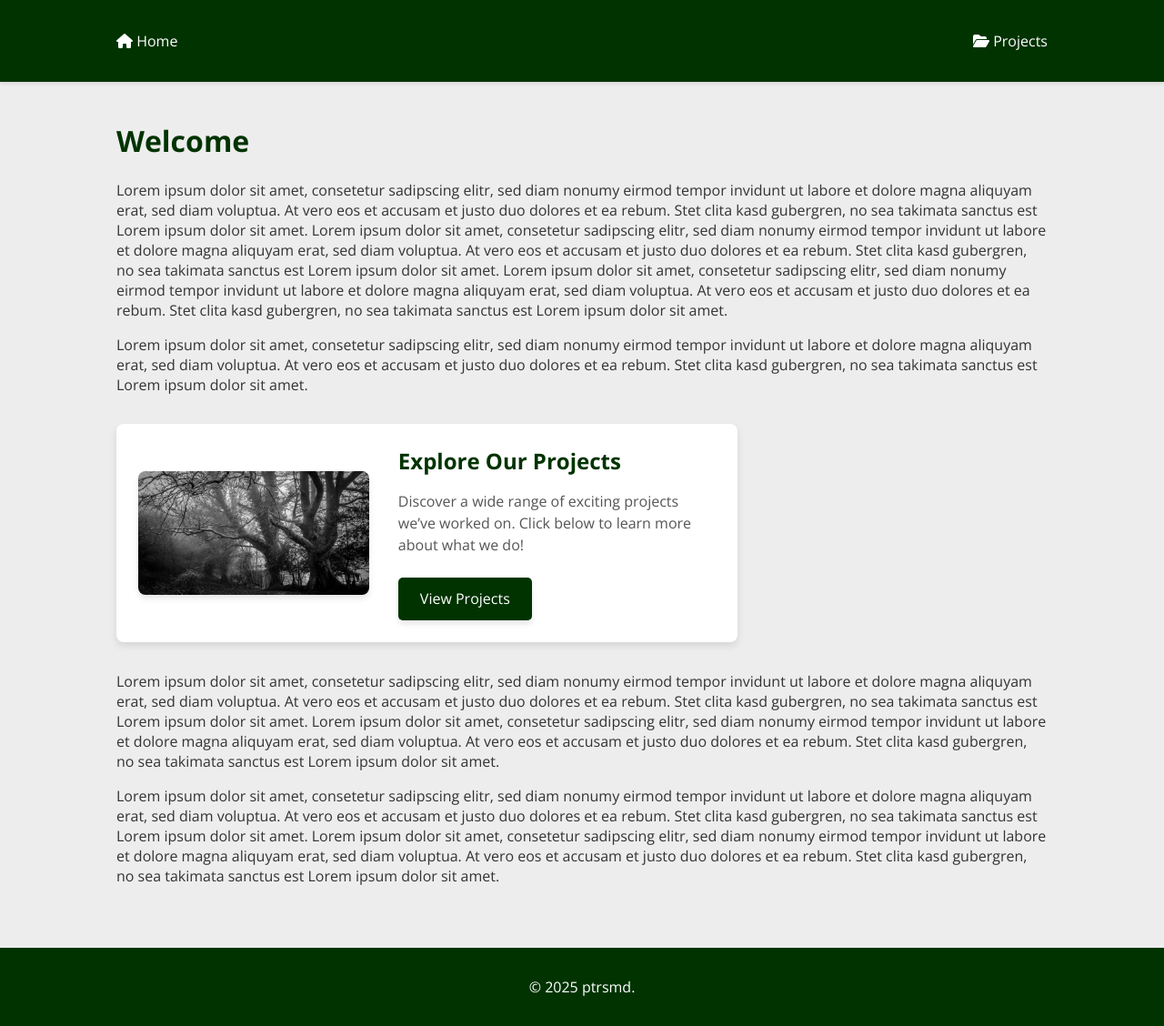
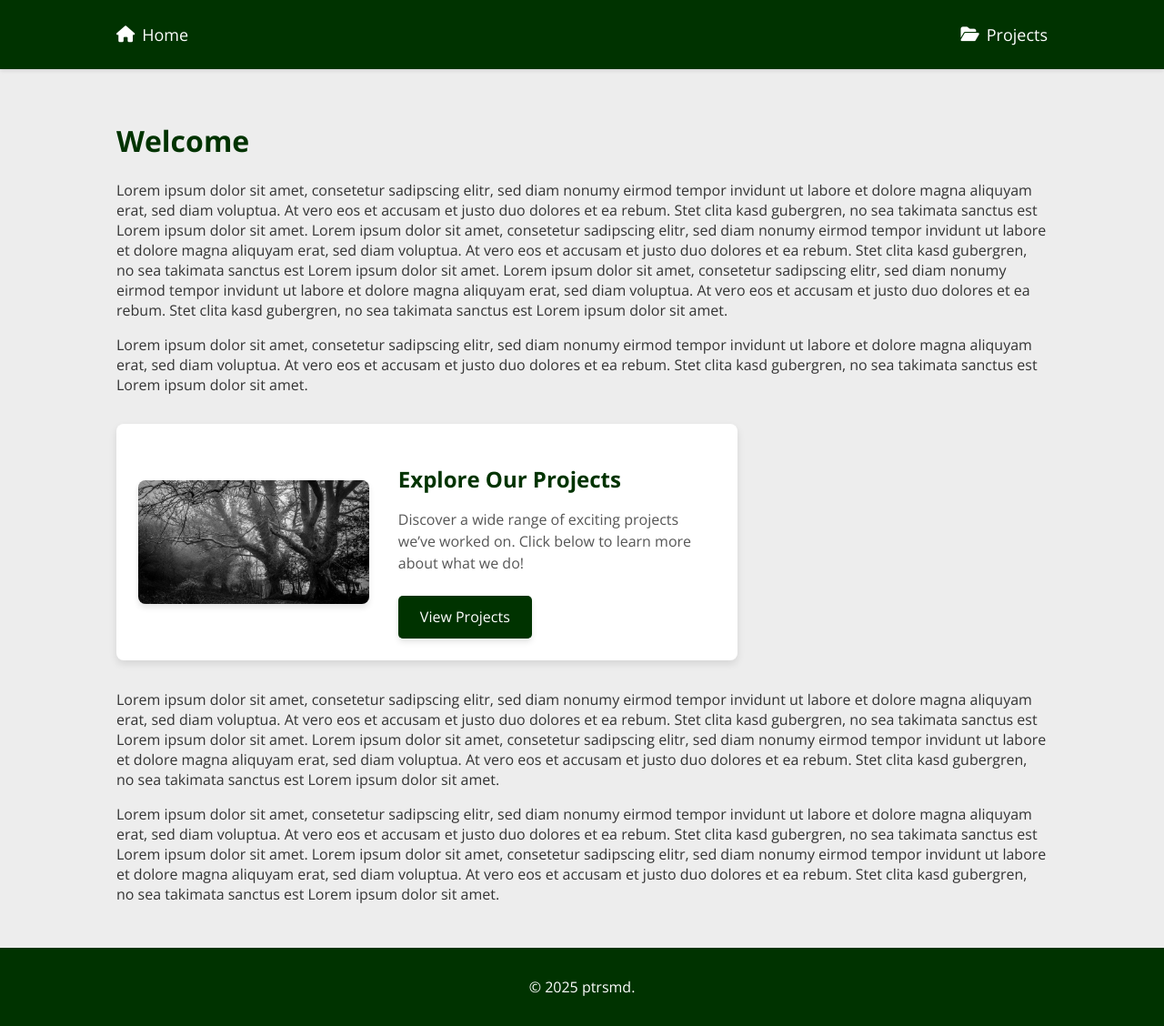
Before and after one commit to schminho/schminho.github.io, a Jekyll site: the page built from index.md, in a window 1280 px wide and 1128 px high. Shown: the whole window at 91% size. Built offline with Jekyll 4.4.1, drawn with Linux system fonts in a browser that asks for light colours.

Commit message:
Update style.css

```diff
--- a/assets/css/style.css
+++ b/assets/css/style.css
@@ -6,138 +6,121 @@
     padding: 0;
     background-color: #EDEDED; /* Light gray background */
     display: flex;
-    justify-content: center; /* Center the container horizontally */
+    justify-content: center;
     height: 100vh;
 }
 
 /* General container styling */
 .container {
-    width: 100%; /* Full width */
-    max-width: 1920px; /* Cap width at 1920px */
-    margin: 0 auto; /* Center container */
+    width: 100%;
+    max-width: 1920px;
+    margin: 0 auto;
     display: flex;
     flex-direction: column;
-    box-sizing: border-box; /* Ensure consistent padding and border calculations */
+    box-sizing: border-box;
 }
 
 /* Header styling */
 header {
-    background-color: #003300; /* Dark green background */
-    color: #FFFFFF; /* White text */
+    background-color: #003300;
+    color: #FFFFFF;
     position: fixed;
-    width: 100%; /* Full width for the header */
+    width: 100%;
     z-index: 1000;
     box-shadow: 0 2px 4px rgba(0, 0, 0, 0.1);
-    padding: 1rem 0; /* Ensure height by adding padding */
-    box-sizing: border-box; /* Consistent box model */
+    padding: 1rem 0;
+    box-sizing: border-box;
 }
 
-/* Navigation bar should be full width */
+/* Navigation bar */
 .nav-container {
     width: 100%;
     background-color: #003300;
-    box-sizing: border-box;
     display: flex;
     justify-content: center; /* Center content */
+    box-sizing: border-box;
 }
 
-/* Navigation content should match page width */
+/* Navigation content */
 .nav-content {
-    width: 80%; /* Matches content width */
-    max-width: 1920px; /* Align with main container */
+    width: 80%;
+    max-width: 1920px; /* Align with main content */
     display: flex;
-    justify-content: space-between; /* Home on left, Projects on right */
+    justify-content: space-between;
     align-items: center;
-    padding: 10px 20px; /* Match content padding */
+    padding: 10px 20px;
 }
 
-/* Updated navigation container */
-.nav-items {
-    display: flex;
-    justify-content: space-between; /* Home left, Projects right */
-    align-items: center;
-    max-width: 80%; /* Align with content */
-    margin: 0 auto; /* Center within the viewport */
-    padding: 0 20px; /* Consistent padding */
-}
-
-/* Ensure navigation links are inline */
-.nav-items a {
+/* Navigation links */
+.nav-content a {
     color: #FFFFFF;
     text-decoration: none;
     font-size: 18px;
     display: flex;
     align-items: center;
-    gap: 8px; /* Spacing between icon and text */
+    gap: 8px; /* Space between icon and text */
 }
 
 /* Push 'Projects' to the right */
-.nav-items a:first-child {
-    margin-right: auto; /* Pushes "Projects" to the right */
+.nav-content a:first-child {
+    margin-right: auto;
 }
 
-/* Individual nav links */
-nav a {
-    color: #FFFFFF; /* White links */
-    text-decoration: none;
-    padding: 0.5rem 0; /* Adjust vertical padding */
-    position: relative; /* Needed for positioning the pseudo-element */
+/* Navigation link hover effect */
+.nav-content a::after {
+    content: "";
+    position: absolute;
+    left: 0;
+    right: 0;
+    bottom: 0;
+    width: 0;
+    height: 2px;
+    background-color: #FFFFFF;
+    transition: width 0.3s ease;
 }
 
-nav a::after {
-    content: ""; /* Creates the underline */
-    position: absolute;
-    left: 0; /* Start underline exactly below the text */
-    right: 0; /* Ensure no additional width */
-    bottom: 0; /* Position underline at the very bottom */
-    width: 0; /* Start with no width */
-    height: 2px; /* Height of the underline */
-    background-color: #FFFFFF; /* White underline */
-    transition: width 0.3s ease; /* Smooth animation for underline */
-}
-
-nav a:hover::after {
-    width: 100%; /* Expand underline to match the text's width */
+.nav-content a:hover::after {
+    width: 100%;
 }
 
 /* Main content area */
 main {
-    flex: 1; /* Fill remaining space */
-    padding: 2rem 0; /* Adjust padding for content area */
-    margin-top: 80px; /* Height of the header */
-    box-sizing: border-box; /* Ensure padding and borders are calculated consistently */
+    flex: 1;
+    padding: 2rem 0;
+    margin-top: 80px; /* Height of the fixed header */
+    box-sizing: border-box;
 }
 
 /* Content inside the container */
 .content {
-    width: 80%; /* Constrain content to 80% */
-    margin: 0 auto; /* Align content with the nav items */
-    box-sizing: border-box; /* Consistent box model */
+    width: 80%;
+    margin: 0 auto;
+    box-sizing: border-box;
 }
 
-/* Content Links Styling */
+/* Links styling */
 main a {
-    color: #003300; /* Dark green for links */
+    color: #003300;
     text-decoration: none;
-    border-bottom: 1px solid #003300; /* Subtle underline */
+    border-bottom: 1px solid #003300;
     transition: color 0.3s ease, border-bottom 0.3s ease, background-color 0.3s ease;
 }
 
 main a:hover {
-    color: #FFFFFF; /* White text on hover */
-    background-color: #003300; /* Dark green background for contrast */
-    border-bottom: 1px solid #FFFFFF; /* Matching underline */
+    color: #FFFFFF;
+    background-color: #003300;
+    border-bottom: 1px solid #FFFFFF;
 }
 
 /* Headings styling */
 h1, h2, h3 {
-    color: #003300; /* Dark green for headings */
+    color: #003300;
 }
 
-/* Button styling */
+/* Buttons */
 button {
-    background-color: #003300; /* Dark green */
-    color: #FFFFFF; /* White text */
+    background-color: #003300;
+    color: #FFFFFF;
     border: none;
     padding: 0.75rem 1.5rem;
     cursor: pointer;
@@ -146,133 +129,133 @@
 }
 
 button:hover {
-    background-color: #002600; /* Slightly darker green on hover */
-    transform: scale(1.05); /* Slight zoom effect */
+    background-color: #002600;
+    transform: scale(1.05);
 }
 
-/* Footer styling */
+/* Footer */
 footer {
-    background-color: #003300; /* Dark green background */
-    color: #FFFFFF; /* White text */
+    background-color: #003300;
+    color: #FFFFFF;
     text-align: center;
     padding: 1rem;
     width: 100%;
-    box-sizing: border-box; /* Include padding in width calculations */
+    box-sizing: border-box;
 }
 
 /* Teaser Section */
 .teaser {
     display: flex;
-    flex-direction: column; /* Default: Stack image and text vertically */
-    align-items: flex-start; /* Left-align content */
-    gap: 1rem; /* Spacing between elements */
+    flex-direction: column;
+    align-items: flex-start;
+    gap: 1rem;
     padding: 1.5rem;
-    background-color: #FFFFFF; /* White background */
-    box-shadow: 0 4px 8px rgba(0, 0, 0, 0.1); /* Subtle shadow for depth */
-    border-radius: 8px; /* Rounded corners */
-    margin: 2rem 0; /* Spacing from other sections */
-    width: 100%; /* Default: Full width for small and medium viewports */
-    box-sizing: border-box; /* Ensure padding doesn't affect dimensions */
+    background-color: #FFFFFF;
+    box-shadow: 0 4px 8px rgba(0, 0, 0, 0.1);
+    border-radius: 8px;
+    margin: 2rem 0;
+    width: 100%;
+    box-sizing: border-box;
 }
 
 /* Teaser Image */
 .teaser-image {
-    width: 100%; /* Full width within the teaser */
-    max-height: 200px; /* Constrain image height */
-    border-radius: 8px; /* Rounded corners for the image */
-    object-fit: cover; /* Ensure the image scales nicely */
-    box-shadow: 0 4px 6px rgba(0, 0, 0, 0.1); /* Subtle shadow */
+    width: 100%;
+    max-height: 200px;
+    border-radius: 8px;
+    object-fit: cover;
+    box-shadow: 0 4px 6px rgba(0, 0, 0, 0.1);
 }
 
 /* Teaser Content */
 .teaser-content {
-    flex: 1; /* Allow content to grow */
+    flex: 1;
 }
 
 /* Teaser Title */
 .teaser-title {
     font-size: 1.5rem;
-    color: #003300; /* Dark green */
-    margin: 0 0 1rem; /* Spacing below the title */
+    color: #003300;
+    margin-bottom: 1rem;
 }
 
 /* Teaser Description */
 .teaser-description {
     font-size: 1rem;
-    color: #555555; /* Subtle text color for the description */
-    margin: 0 0 1.5rem; /* Spacing below the description */
+    color: #555555;
+    margin-bottom: 1.5rem;
     line-height: 1.5;
 }
 
 /* Teaser Button */
 .teaser-button {
     display: inline-block;
-    background-color: #003300; /* Dark green */
-    color: #FFFFFF; /* White text */
+    background-color: #003300;
+    color: #FFFFFF;
     padding: 0.75rem 1.5rem;
     text-decoration: none;
     font-size: 1rem;
-    border-radius: 5px; /* Rounded corners */
+    border-radius: 5px;
     transition: background-color 0.3s ease;
-    box-shadow: 0 4px 6px rgba(0, 0, 0, 0.1); /* Subtle shadow for the button */
+    box-shadow: 0 4px 6px rgba(0, 0, 0, 0.1);
 }
 
 .teaser-button:hover {
-    background-color: #002600; /* Slightly darker green */
+    background-color: #002600;
 }
 
 /* Responsive Layouts for Teaser */
 @media (min-width: 1024px) {
     .teaser {
-        flex-direction: row; /* Image on the left and text on the right */
-        align-items: center; /* Vertically align image and content */
-        gap: 2rem; /* Increase spacing between image and content */
-        width: calc(100% * 2 / 3); /* Teaser occupies 2/3 of the 100% content area */
-        margin: 2rem 0; /* Left-aligned within the content area */
+        flex-direction: row;
+        align-items: center;
+        gap: 2rem;
+        width: calc(100% * 2 / 3);
+        margin: 2rem 0;
     }
 
     .teaser-image {
-        width: 40%; /* Constrain image to 40% of the teaser width */
+        width: 40%;
     }
 
     .teaser-content {
-        width: 60%; /* Allow content to take up the remaining 60% */
+        width: 60%;
     }
 }
 
-
 @media (min-width: 768px) and (max-width: 1023px) {
     .teaser {
-        flex-direction: row; /* Image on the left, text on the right */
-        align-items: center; /* Vertically align image and content */
-        gap: 2rem; /* Increase spacing between image and content */
-        width: 100%; /* Full width for the teaser */
+        flex-direction: row;
+        align-items: center;
+        gap: 2rem;
+        width: 100%;
     }
 
     .teaser-image {
-        width: 40%; /* Constrain image to 40% of the teaser width */
+        width: 40%;
     }
 
     .teaser-content {
-        width: 60%; /* Allow content to take up the remaining 60% */
+        width: 60%;
     }
 }
 
 @media (max-width: 768px) {
     .teaser {
-        flex-direction: column; /* Stack image and text vertically */
-        width: 100%; /* Teaser takes up 100% of the content area */
+        flex-direction: column;
+        width: 100%;
     }
 
     .teaser-title {
-        font-size: 1.25rem; /* Slightly smaller title for better layout */
+        font-size: 1.25rem;
     }
 
     .teaser-description {
-        font-size: 0.9rem; /* Adjust description size for smaller screens */
+        font-size: 0.9rem;
     }
 }
 
+/* Converter App */
 #converter-app h1 {
     font-size: 1.5rem;
     margin-bottom: 1rem;
@@ -281,13 +264,13 @@
 
 #converter-app input,
 #converter-app input[type="range"] {
-    width: calc(100% - 0rem); /* Full width minus padding */
-    margin: 0.5rem auto; /* Centered vertically with spacing */
-    padding: 0.5rem; /* Add padding inside the input fields */
+    width: 100%;
+    margin: 0.5rem auto;
+    padding: 0.5rem;
     border: 1px solid #ddd;
     border-radius: 4px;
-    display: block; /* Ensure inputs stack vertically */
-    box-sizing: border-box; /* Include padding in the element's dimensions */
+    display: block;
+    box-sizing: border-box;
 }
 
 #slider-container {
@@ -295,8 +278,8 @@
 }
 
 #converter-app {
-    max-width: 600px; /* Constrain the app width */
-    margin: 2rem auto; /* Center the app */
+    max-width: 600px;
+    margin: 2rem auto;
     padding: 1rem;
     background-color: #f9f9f9;
     border: 1px solid #ddd;
@@ -308,7 +291,7 @@
     display: block;
     width: 100%;
     height: auto;
-    max-width: 500px; /* Constrain the canvas width */
+    max-width: 500px;
     margin: 1rem auto;
     background-color: #fff;
     border: 1px solid #ddd;
@@ -317,11 +300,11 @@
 
 @media (max-width: 768px) {
     #converter-app {
-        max-width: 90%; /* Use more of the screen for mobile */
+        max-width: 90%;
     }
 
     #bell-curve {
-        max-width: 300px; /* Smaller canvas for mobile */
+        max-width: 300px;
     }
 }
 
```
